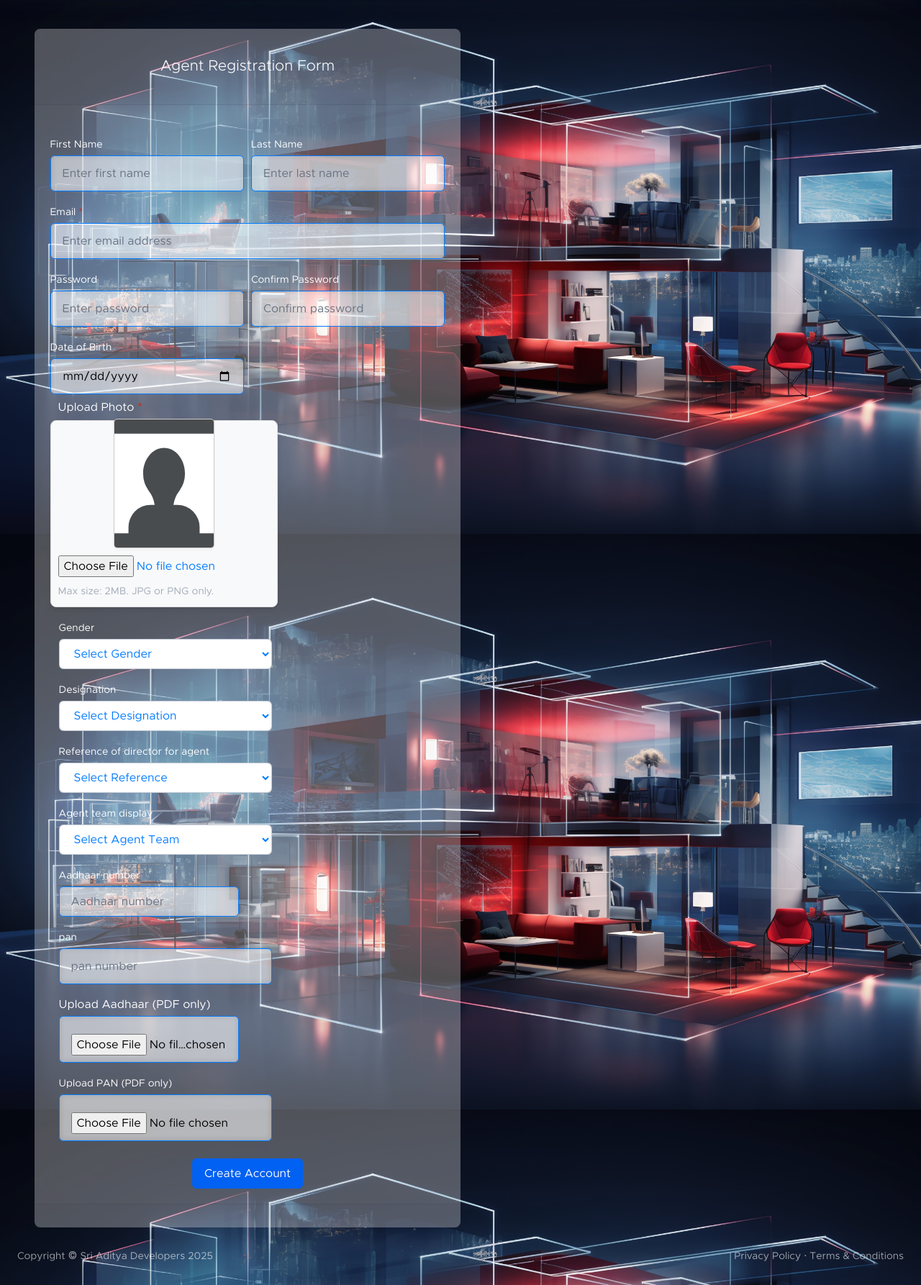
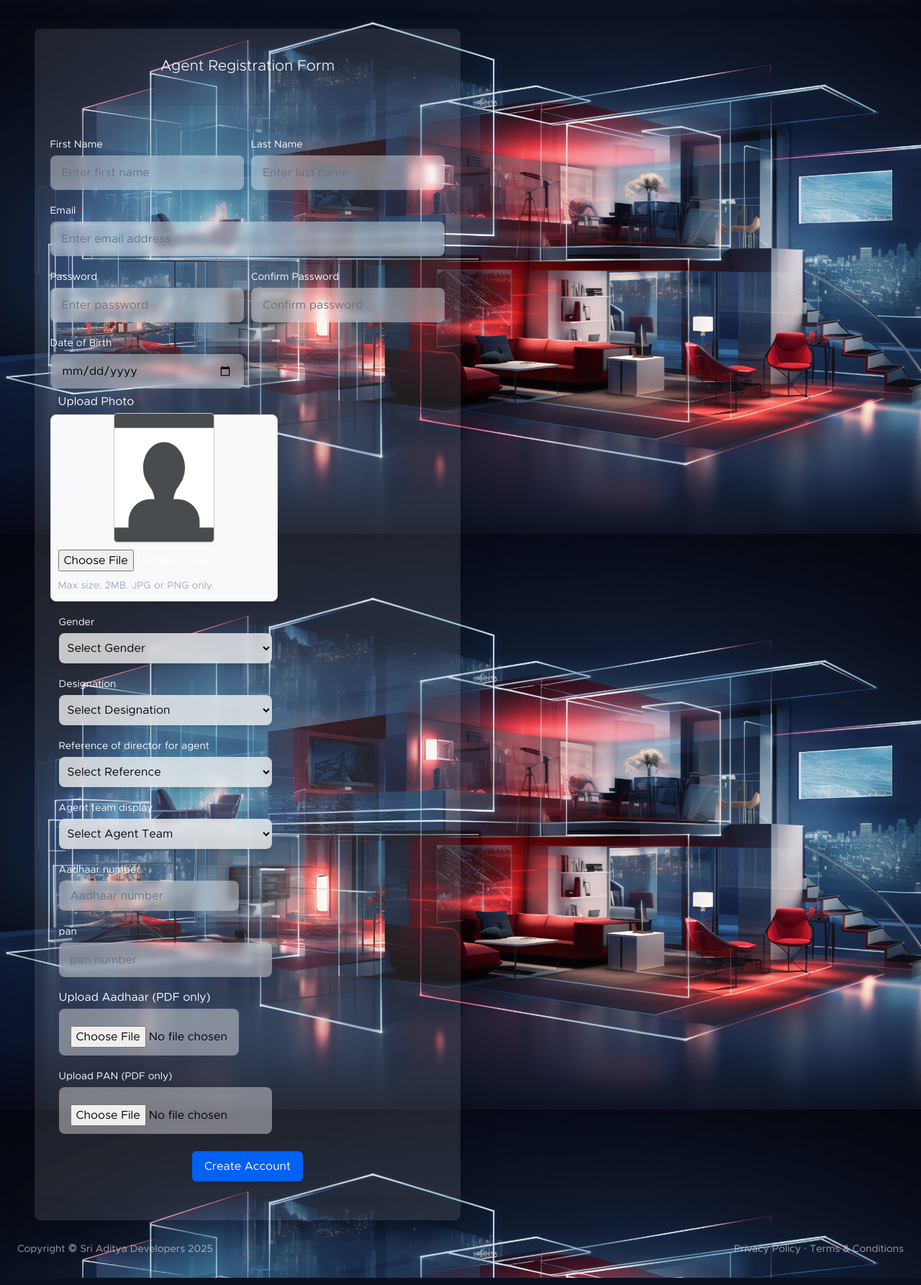
Before and after one commit to atulitha/sriadityadevelopers, a Flask app: page /register-basic.html in a window 1280 px wide. Shown: the part 58-1844 px from the top of the page at 72% size. Run offline with Flask 3, Linux system fonts and the light colour scheme; data that the repository does not hold is empty; some libraries are stand-ins or nearby versions.

Commit message:
Enhance registration form styles: adjust card transparency, improve input field backgrounds and colors, and refine focus effects for better user experience

```diff
--- a/templates/register-basic.html
+++ b/templates/register-basic.html
@@ -17,9 +17,8 @@
     <style>
         /* Make card transparent with glass effect */
         .card.shadow-lg {
-            background: rgba(255, 255, 255, 0.3) !important; /* Adjust alpha for transparency */
-            backdrop-filter: blur(0px); /* Apply blur effect */
-            box-shadow: none !important;
+            background: rgba(255, 255, 255, 0.1) !important; /* Adjust alpha for transparency */
+            backdrop-filter: blur(-10px); /* Apply blur effect */
             border: none !important;
         }
 
@@ -45,6 +44,52 @@
             background-attachment: fixed; /* Keeps the background fixed during scrolling */
         }
 
+         /* Change field background and text color */
+    select.form-control {
+        background: rgba(240, 240, 240, 0.8); /* Light gray background */
+        backdrop-filter: blur(5px); /* Apply blur effect */
+        border: 1px solid #007bff; /* Border color matching button */
+        color: #333; /* Dark text color */
+        border-radius: 8px; /* Rounded corners */
+        padding: 8px; /* Padding for better appearance */
+        box-shadow: 0 4px 6px rgba(0, 0, 0, 0.1); /* Subtle shadow */
+    }
+
+    select.form-control:focus {
+        outline: none; /* Remove default focus outline */
+        border-color: #0056b3; /* Change border color on focus */
+        box-shadow: 0 0 8px rgba(0, 123, 255, 0.5); /* Glow effect on focus */
+    }
+
+    input.form-control,
+    textarea.form-control {
+        background-color: rgba(240, 240, 240, 0.8) !important; /* Light gray background */
+        color: #333 !important; /* Dark text color */
+        backdrop-filter: blur(5px); /* Apply blur effect */
+        border-color: #007bff !important; /* Match border color to button */
+    }
+    /* Default outline color */
+    input.form-control,
+    select.form-control,
+    textarea.form-control {
+        border: 2px white; /* Default border color */
+        border-radius: 8px; /* Rounded corners */
+    }
+
+    /* Outline color on focus */
+    input.form-control:focus,
+    select.form-control:focus,
+    textarea.form-control:focus {
+        border-color: white; /* Green border color on focus */
+        box-shadow: 0 0 8px rgba(40, 167, 69, 0.5); /* Glow effect */
+        outline: none; /* Remove default outline */
+    }
+
+    option {
+        background-color: rgba(240, 240, 240, 0.5); /* Light gray background for options */
+        color: black !important; /* Dark text color */
+    }
+
        .form-left {
            display: flex;
            justify-content: flex-end; /* Aligns content to the right */
@@ -61,7 +106,7 @@
 
         /* Change text color to button color */
         .card-body {
-            color: #007bff !important; /* Button color */
+            color: white !important; /* Button color */
         }
 
         .card-header {
@@ -81,15 +126,15 @@
         }
 
         select.form-control {
-            color: #007bff !important; /* Button color */
+            color: black !important; /* Button color */
         }
 
         textarea.form-control {
-            color: #007bff !important; /* Button color */
+            color: white !important; /* Button color */
         }
 
         option {
-            color: #007bff !important; /* Button color */
+            color: white !important; /* Button color */
         }
 
         /* Set text input color to black */
```
Also changed, not shown: static/assets/img/abg10.png (added).
